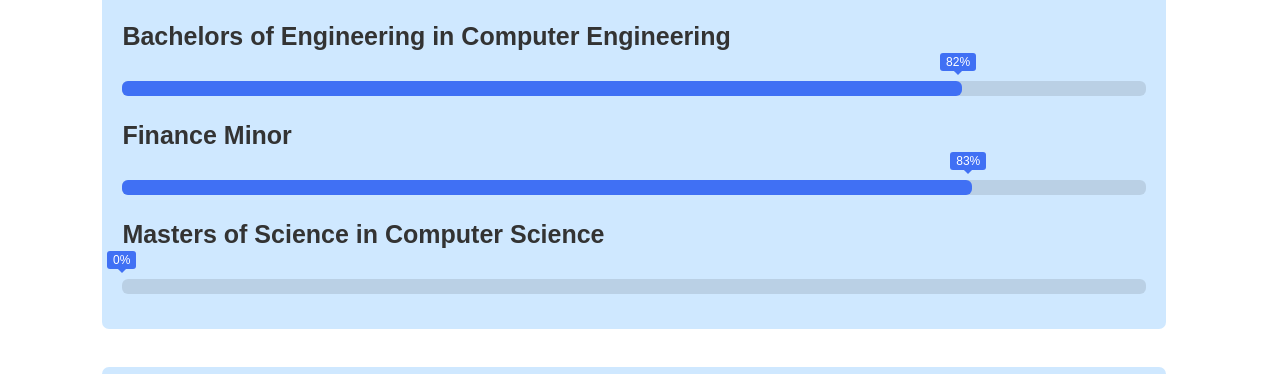
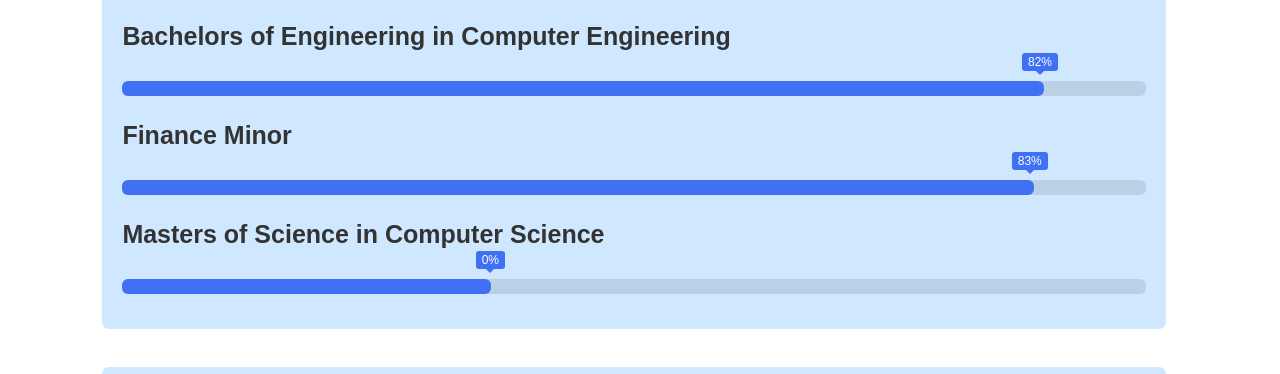
Before and after one commit to AndrewGerstenslager/portfolio_website, a plain HTML site: page about.html in a window 1280 px wide. Shown: the part 239-613 px from the top of the page. Drawn offline with Linux system fonts and the light colour scheme.

Commit message:
updated graduation progress

```diff
--- a/css/about_styles.css
+++ b/css/about_styles.css
@@ -43,15 +43,15 @@
     opacity: 0;
 }
 .skill-per.bachelors{
-    width: 82%;
+    width: 90%;
     animation-delay: 0.1s;
 }
 .skill-per.finance_minor{
-    width: 83%;
+    width: 89%;
     animation-delay: 0.2s;
 }
 .skill-per.masters_cs{
-    width: 00%;
+    width: 36%;
     animation-delay: 0.3s;
 }
 /*End skill box content*/
```
